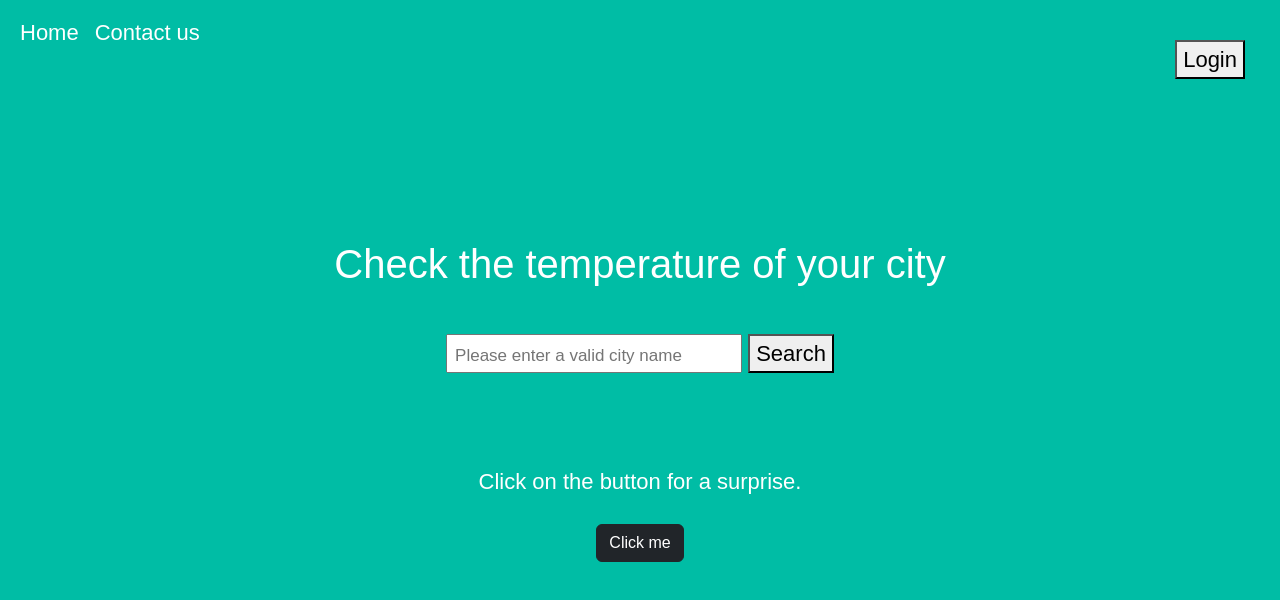
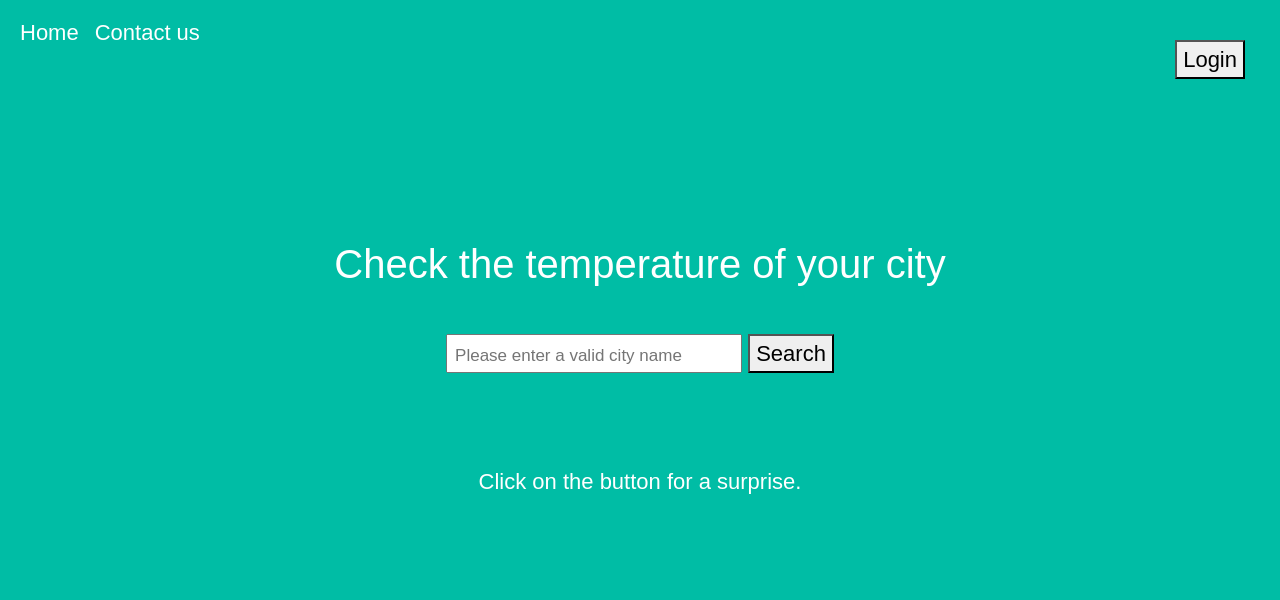
Before and after one commit to Tonmoysifat/Temperature-checker, a website: page index.html in a window 1280 px wide. Drawn offline with nearby package versions, Linux system fonts and the light colour scheme.

Commit message:
Third commit

```diff
--- a/index.html
+++ b/index.html
@@ -56,7 +56,7 @@
     </div>
     <p>Click on the button for a surprise.</p>
 
-    <button class="btn btn-dark catPicB">Click me</button>
+    <!-- <button class="btn btn-dark catPicB">Click me</button> -->
 
     <div id="image"></div>
   </div>
```
